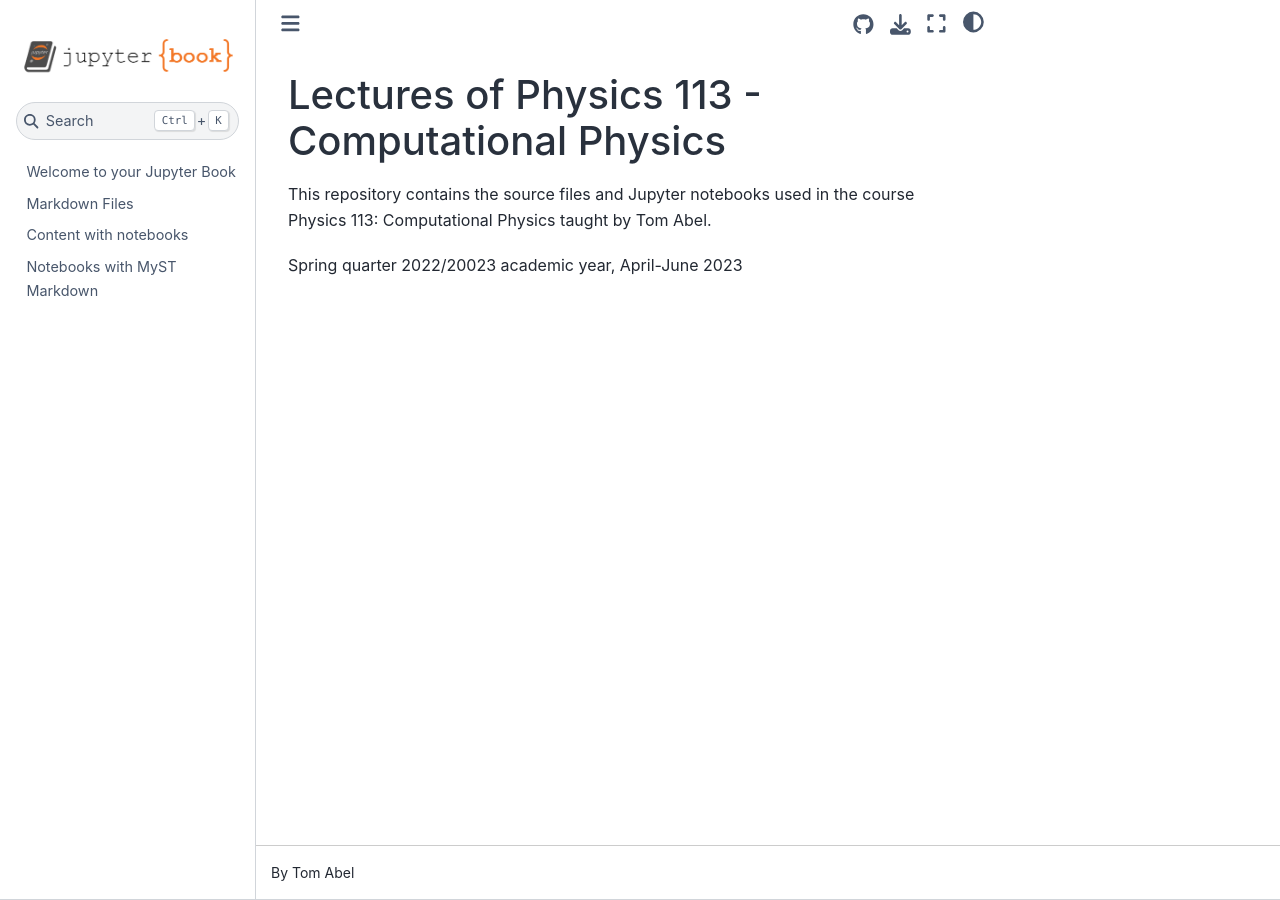
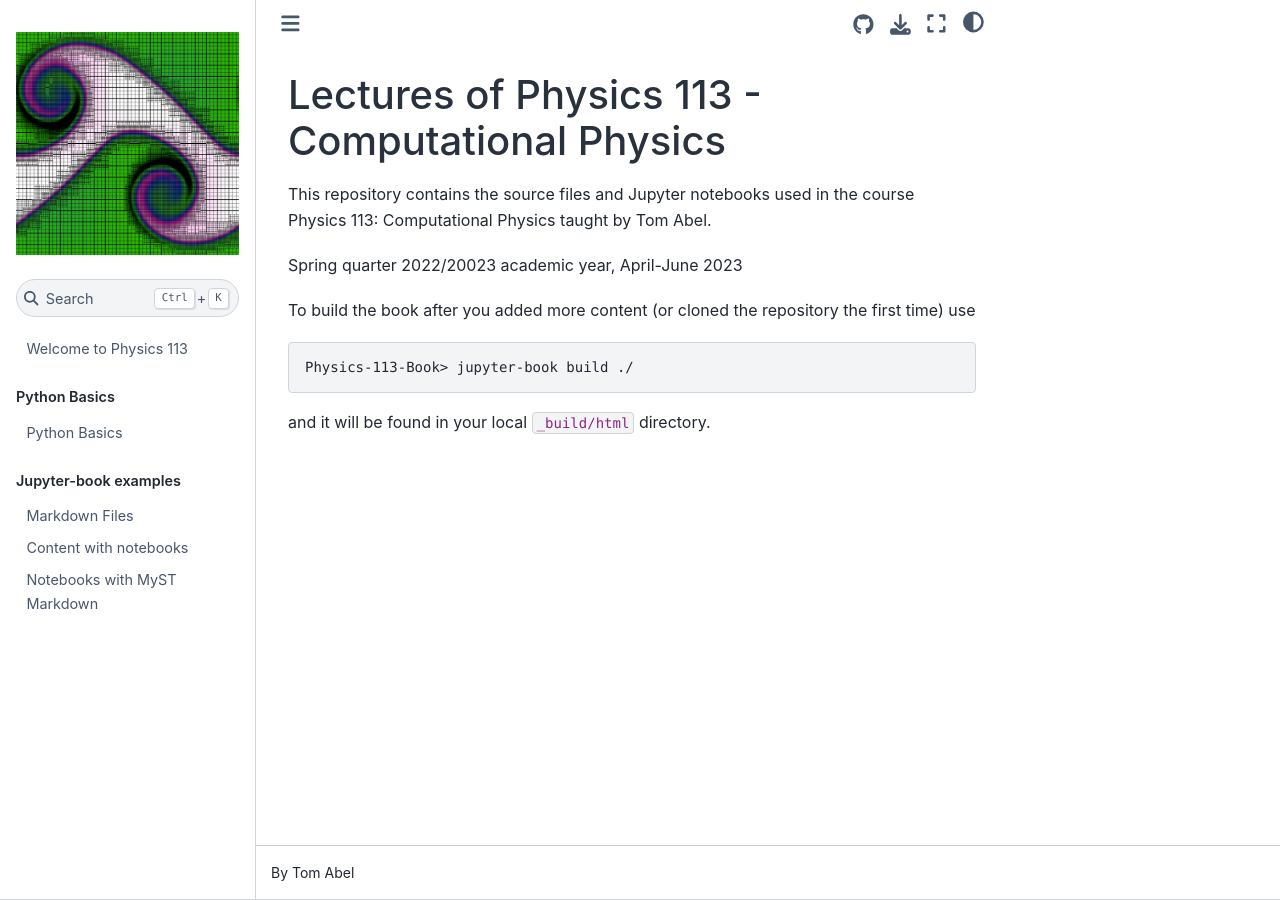
Before and after one commit to yipihey/Physics-113-Book, a Jupyter Book: the page built from Readme.md, in a window 1280 px wide. Built offline with Jupyter Book 1.0.4 settings and Sphinx 7.4.7 and the Sphinx Book theme 1.1.4, drawn with Linux system fonts in a browser that asks for light colours; pages that are not in the unit, such as notebooks, are missing from menus.

Commit message:
Include numerical integration

````diff
--- a/Readme.md
+++ b/Readme.md
@@ -4,3 +4,10 @@
 taught by Tom Abel.
 
 Spring quarter 2022/20023 academic year, April-June 2023
+
+To build the book after you added more content (or cloned the repository the first time) use
+
+```bash
+Physics-113-Book> jupyter-book build ./
+```
+and it will be found in your local ```_build/html``` directory.
--- a/_toc.yml
+++ b/_toc.yml
@@ -3,7 +3,18 @@
 
 format: jb-book
 root: intro
-chapters:
-- file: markdown
-- file: notebooks
-- file: markdown-notebooks
+parts:
+  - caption: "Python Basics"
+    chapters:
+    - file: python_basics/intro
+    - file: python_basics/intro-to-numpy
+  - caption: Numerical Integration
+    chapters:
+    - file: numerical_integration/numerical_integration
+    - file: numerical_integration/MonteCarloIntegration-Basics
+    - file: numerical_integration/ODE-Integration-HarmonicOscillator
+  - caption: Jupyter-book examples
+    chapters:
+    - file: markdown
+    - file: notebooks
+    - file: markdown-notebooks
````
Also changed, not shown: intro.md (+50 -6 lines), logo.png, 3 other files.
